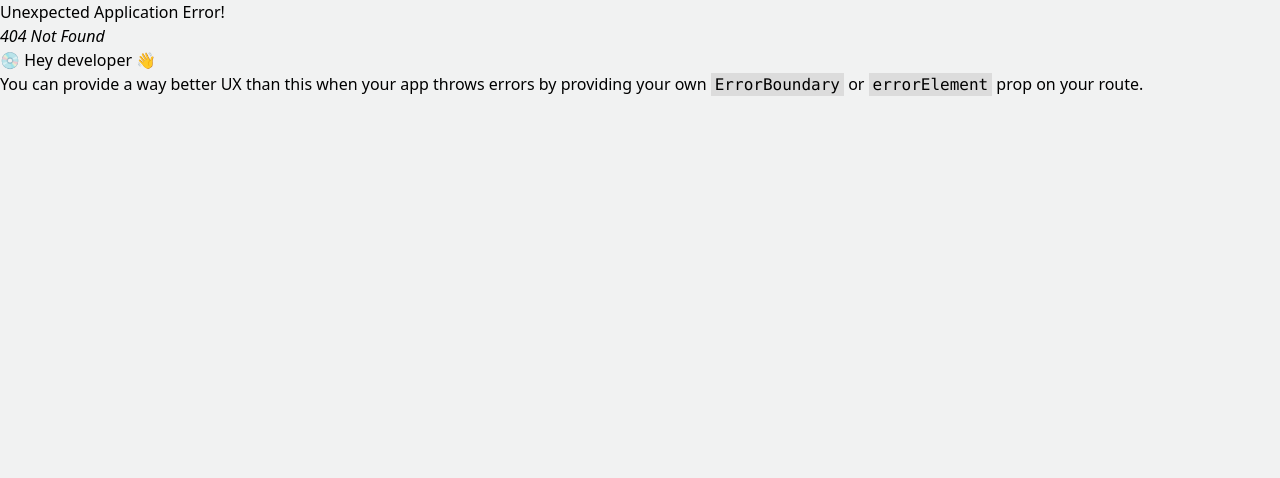
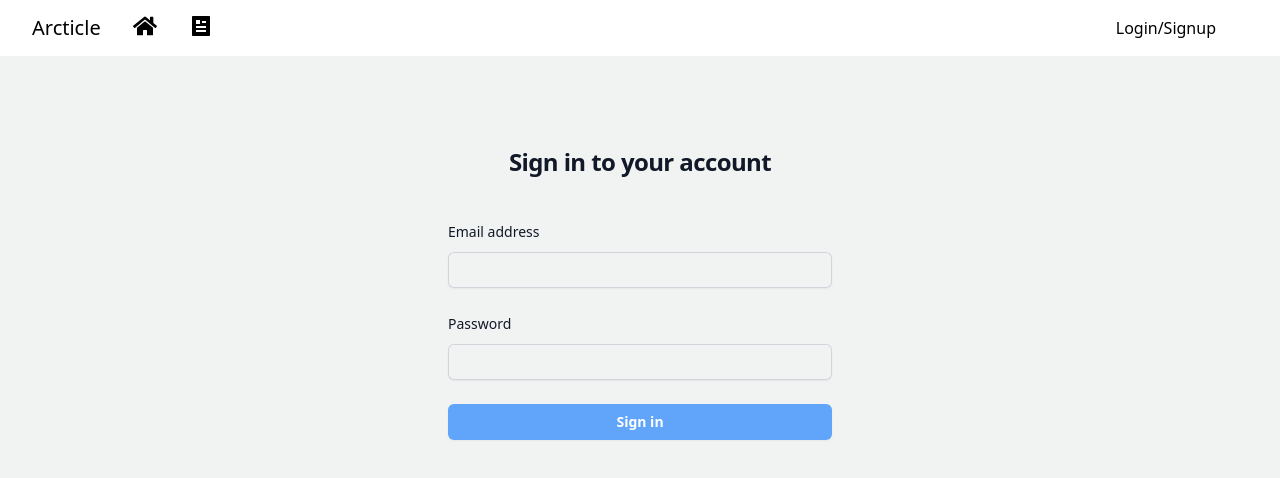
Before and after one commit to Murat-Yavas/Blog-Platform-App, a React (Vite) app: page /auth in a window 1280 px wide. Before the commit this address had no page. Shown: the top 478 px of the page. Built offline with nearby package versions, Linux system fonts and the light colour scheme.

Commit message:
Add auth component

```diff
--- a/src/App.tsx
+++ b/src/App.tsx
@@ -2,13 +2,17 @@
 import { createBrowserRouter, RouterProvider } from "react-router-dom";
 import Root from "./pages/Root";
 import HomePage from "./pages/HomePage";
+import AuthPage from "./pages/AuthPage";
 
 function App() {
   const router = createBrowserRouter([
     {
       path: "/",
       element: <Root />,
-      children: [{ index: true, element: <HomePage /> }],
+      children: [
+        { index: true, element: <HomePage /> },
+        { path: "/auth", element: <AuthPage /> },
+      ],
     },
   ]);
 
--- /dev/null
+++ b/src/Auth/Auth.tsx
@@ -0,0 +1,64 @@
+const Auth = () => {
+  return (
+    <div className="flex min-h-full flex-col justify-center px-6 py-12 lg:px-8">
+      <div className="sm:mx-auto sm:w-full sm:max-w-sm">
+        <h2 className="mt-10 text-center text-2xl font-bold leading-9 tracking-tight text-gray-900">
+          Sign in to your account
+        </h2>
+      </div>
+
+      <div className="mt-10 sm:mx-auto sm:w-full sm:max-w-sm">
+        <form className="space-y-6" action="#" method="POST">
+          <div>
+            <label
+              htmlFor="email"
+              className="block text-sm font-medium leading-6 text-gray-900"
+            >
+              Email address
+            </label>
+            <div className="mt-2">
+              <input
+                id="email"
+                name="email"
+                type="email"
+                required
+                className="block w-full rounded-md border-0 py-1.5 text-gray-900 shadow-sm ring-1 ring-inset ring-gray-300 placeholder:text-gray-400 focus:ring-2 focus:ring-inset focus:ring-blue-400 sm:text-sm sm:leading-6"
+              />
+            </div>
+          </div>
+
+          <div>
+            <div className="flex items-center justify-between">
+              <label
+                htmlFor="password"
+                className="block text-sm font-medium leading-6 text-gray-900"
+              >
+                Password
+              </label>
+            </div>
+            <div className="mt-2">
+              <input
+                id="password"
+                name="password"
+                type="password"
+                required
+                className="block w-full rounded-md border-0 py-1.5 text-gray-900 shadow-sm ring-1 ring-inset ring-gray-300 placeholder:text-gray-400 focus:ring-2 focus:ring-inset focus:ring-blue-400 sm:text-sm sm:leading-6"
+              />
+            </div>
+          </div>
+
+          <div>
+            <button
+              type="submit"
+              className="flex w-full justify-center rounded-md bg-blue-400 transition-all px-3 py-1.5 text-sm font-semibold leading-6 text-white shadow-sm hover:text-black focus-visible:outline focus-visible:outline-2 focus-visible:outline-offset-2 focus-visible:outline-indigo-600"
+            >
+              Sign in
+            </button>
+          </div>
+        </form>
+      </div>
+    </div>
+  );
+};
+
+export default Auth;
--- a/src/components/MainNavigation/MainNavigation.tsx
+++ b/src/components/MainNavigation/MainNavigation.tsx
@@ -19,7 +19,7 @@
       </div>
 
       <div className={`${styles["nav-section"]}`}>
-        <NavLink to="/">Login/Signup</NavLink>
+        <NavLink to="/auth">Login/Signup</NavLink>
       </div>
     </div>
   );
--- /dev/null
+++ b/src/pages/AuthPage.tsx
@@ -0,0 +1,8 @@
+import React from "react";
+import Auth from "../Auth/Auth";
+
+const AuthPage = () => {
+  return <Auth />;
+};
+
+export default AuthPage;
```
